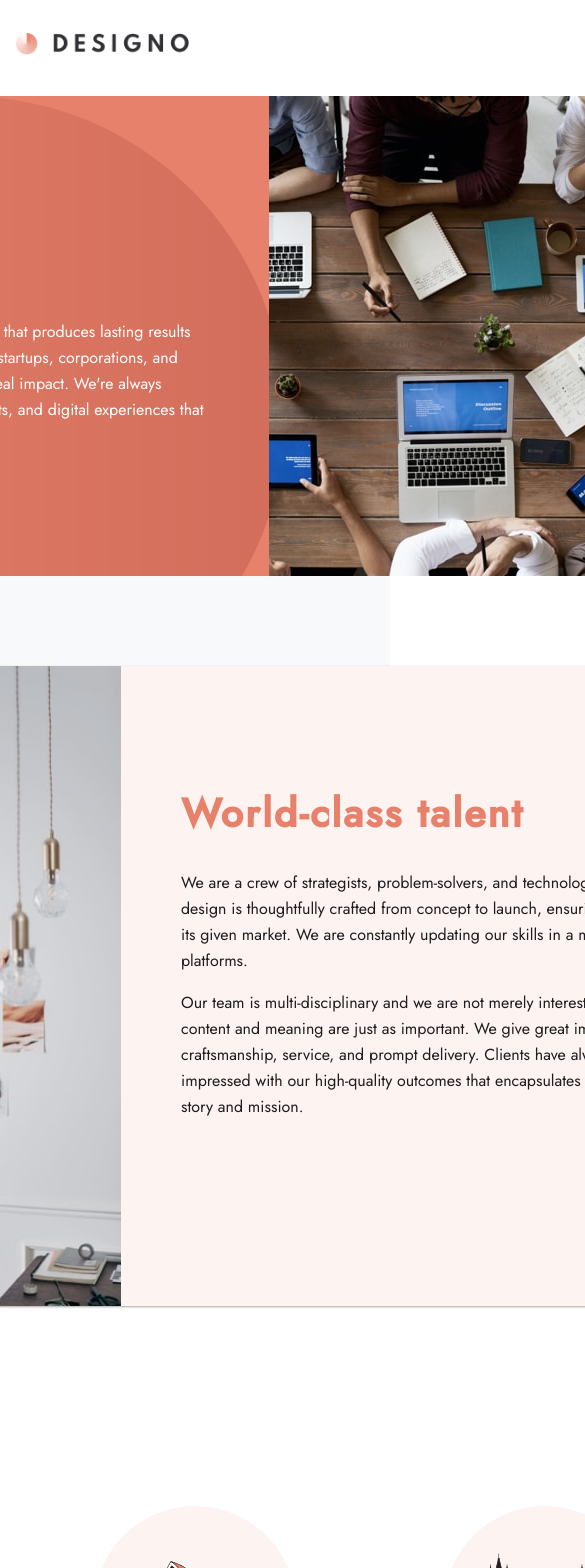
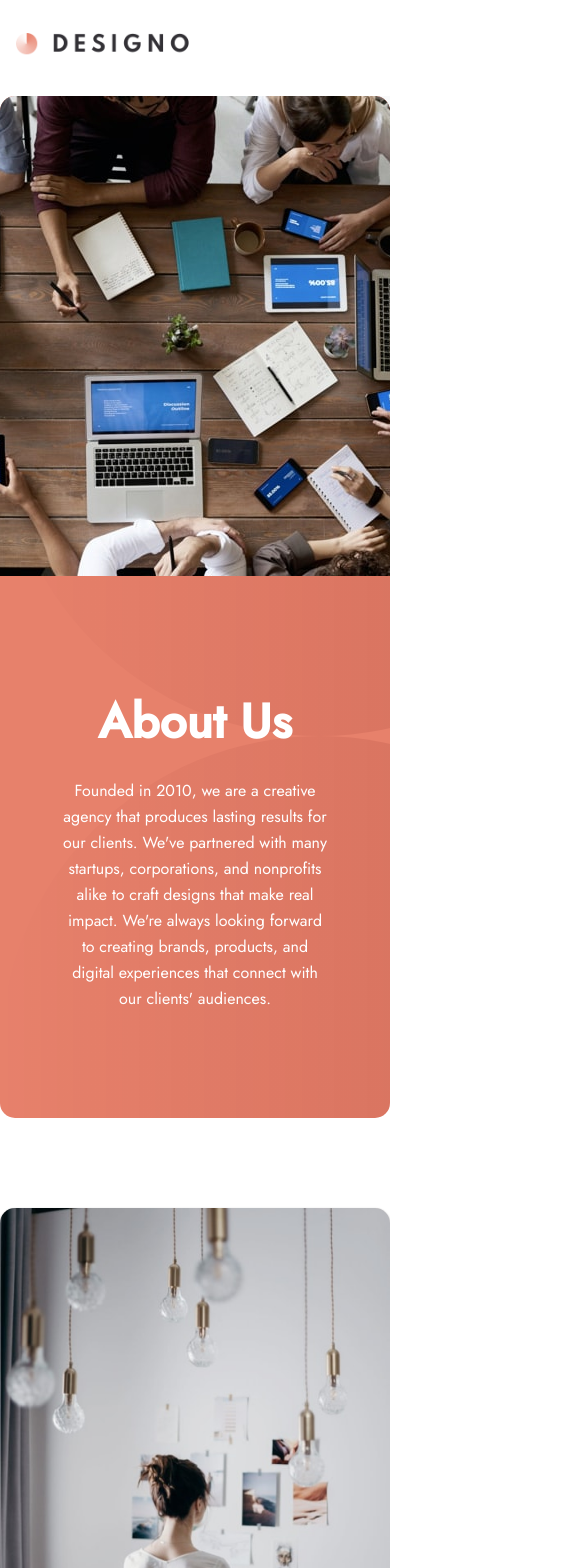
Before and after one commit to ezgiEH/Designo, a React (Create React App) app: page /about in a window 390 px wide. Shown: the top 1568 px of the page, 585 px wide, since content can reach past the window. Built offline with nearby package versions, Linux system fonts and the light colour scheme.

Commit message:
responsive design

```diff
--- a/src/components/AboutFeatures.jsx
+++ b/src/components/AboutFeatures.jsx
@@ -3,6 +3,7 @@ import styled from 'styled-components'
 import CardImageOne from '../assets/about/desktop/image-world-class-talent.jpg'
 import CardImageTwo from '../assets/about/desktop/image-real-deal.jpg'
 import LocationList from './LocationList'
+import { mobile, tablet } from '../responsive'
 
 
 const FeaturesContainer = styled.div`
@@ -11,6 +12,9 @@ const FeaturesContainer = styled.div`
     flex-direction: column;
     align-items: center;
     gap: 45px;
+    ${mobile({
+        width: "100vw",
+    })}
 `
 
 const AboutCard = styled.div`
@@ -23,9 +27,17 @@ const AboutCard = styled.div`
     flex-direction: ${props => props.right ? "row-reverse" : "row"};
     overflow: hidden;
     box-shadow: var(--Box-Shadow);
+    ${mobile({
+       flexDirection: "column-reverse",
+       height: "auto",
+       textAlign: "center",
+    })}
 `
 const CardContent = styled.div`
     padding: 90px 60px;
+    ${mobile({
+       padding: "30px",
+    })}
 `
 
 const Header = styled.h2`
--- a/src/components/AboutHero.jsx
+++ b/src/components/AboutHero.jsx
@@ -2,6 +2,7 @@ import React from 'react'
 import styled from 'styled-components'
 import Circle from '../assets/about/desktop/bg-pattern-hero-about-desktop.svg'
 import HeroImage from '../assets/about/desktop/image-about-hero.jpg'
+import { mobile, tablet } from '../responsive'
 
 const HeroContainer = styled.div`
     width: 1100px;
@@ -12,10 +13,18 @@ const HeroContainer = styled.div`
     align-items: center;
     justify-content: space-between;
     overflow: hidden;
+    ${mobile({
+      width: "100vw",
+      flexDirection: "column-reverse",
+      height: "auto",
+    })}
 `
 const AboutContent = styled.div`
     padding: 90px 60px;
     color: var(--White);
+    ${mobile({
+     textAlign: "center",
+    })}
 `
 
 const Header = styled.h1``
--- a/src/components/Footer.jsx
+++ b/src/components/Footer.jsx
@@ -20,13 +20,17 @@ const FooterContainer = styled.div`
   align-items: flex-end;
   justify-content: center;
   ${mobile({
-    height: "515px",
+    height: "715px",
+    alignItems: "center",
   })}
 `
 const Wrapper = styled.div`
   width: 1110px;
+  display: flex;
+  flex-direction: column;
   ${mobile({
-    width: "375px"
+    width: "375px",
+    gap: "45px",
   })}
 `
 const FooterMenu = styled.div`
@@ -38,11 +42,19 @@ const FooterMenu = styled.div`
     ${mobile({
         flexDirection: "column",
         height: "auto",
-        gap: "15px",
+        gap: "30px",
+        borderBottom: "none",
     })}
 `
 const LogoSection = styled.div`
     width: 196px;
+    ${mobile({
+      display: "flex",
+      alignItems: "center",
+      justifyContent: "center",
+      width: "100vw",
+      borderBottom: "1px solid var(--Light-Gray)",
+    })}
 `
 const Image = styled.img`
     width: 196px;
@@ -109,6 +121,7 @@ const FooterSocial = styled.div`
     gap: 15px;
     ${mobile({
       justifyContent: "center",
+      margin: "15px 0"
   })}
 `
 const Icon = styled.img`
--- a/src/components/LocationList.jsx
+++ b/src/components/LocationList.jsx
@@ -4,8 +4,7 @@ import Canada from '../assets/shared/desktop/illustration-canada.svg'
 import Australia from '../assets/shared/desktop/illustration-australia.svg'
 import UnitedKingdom from '../assets/shared/desktop/illustration-united-kingdom.svg'
 import { Link } from 'react-router-dom'
-
-
+import { mobile } from '../responsive'
 
 
 const ListContainer = styled.div`
@@ -14,6 +13,10 @@ const ListContainer = styled.div`
     display: flex;
     align-items: center;
     justify-content: center;
+    ${mobile({
+        width: "100vw",
+        flexDirection: "column",
+    })}
 `
 const ListItem = styled.div`
     width: 350px;
--- a/src/components/OtherServices.jsx
+++ b/src/components/OtherServices.jsx
@@ -1,6 +1,7 @@
 import React from 'react'
 import styled from 'styled-components'
 import data from '../data.json'
+import { mobile, tablet } from '../responsive'
 
 const OtherContainer = styled.div`
     width: 1100px;
@@ -8,6 +9,10 @@ const OtherContainer = styled.div`
     display: flex;
     align-items: center;
     justify-content: space-between;
+    ${mobile({
+        width: "100vw",
+        flexDirection: "column",
+    })}
 `
 const ItemBox = styled.div`
     position: relative;
--- a/src/components/Projects.jsx
+++ b/src/components/Projects.jsx
@@ -1,6 +1,7 @@
 import React from 'react'
 import data from '../data.json'
 import styled from 'styled-components'
+import { mobile, tablet } from '../responsive'
 
 const ProjectsContainer = styled.div`
     width: 1100px;
@@ -8,6 +9,11 @@ const ProjectsContainer = styled.div`
     display: flex;
     flex-wrap: wrap;
     gap: 25px;
+    ${mobile({
+        width: "100vw",
+        alignItems: "center",
+        justifyContent: "center",
+    })}
 `
 const ProjectBox = styled.div`
     width: 350px;
--- a/src/components/ServiceHero.jsx
+++ b/src/components/ServiceHero.jsx
@@ -2,6 +2,7 @@ import React from 'react'
 import data from '../data.json'
 import styled from 'styled-components'
 import Circle from '../assets/shared/desktop/bg-pattern-two-circles.svg'
+import { mobile, tablet } from '../responsive'
 
 const HeroContainer = styled.div`
     width: 1100px;
@@ -15,6 +16,9 @@ const HeroContainer = styled.div`
     align-items: center;
     justify-content: center;
     border-radius: var(--Border-radius);
+    ${mobile({
+        width: "100vw",
+    })}
 `
 const Header =styled.h1`
     color: var(--White);
@@ -23,6 +27,9 @@ const Text =styled.p`
     color: var(--White);
     width: 40%;
     text-align: center;
+    ${mobile({
+        width: "90%",
+    })}
 `
 
 
--- a/src/components/ServicesList.jsx
+++ b/src/components/ServicesList.jsx
@@ -78,6 +78,10 @@ const Header = styled.h2`
     text-transform: uppercase;
     color: var(--White);
     font-weight: 500;
+    ${mobile({
+        fontSize: "28px",
+        lineHeight: "36px"
+    })}
 `
 
 const BoxButton = styled.button`
```
